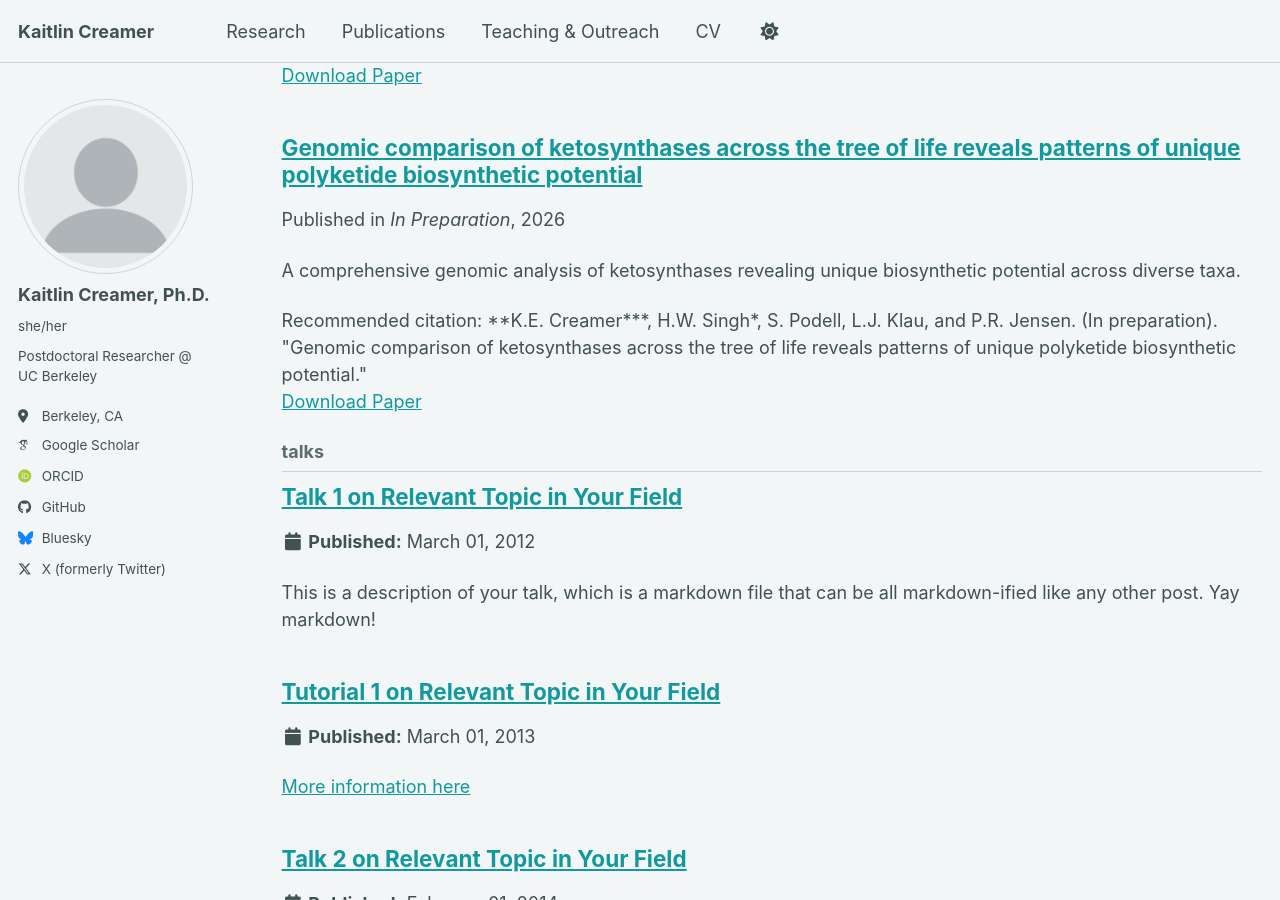
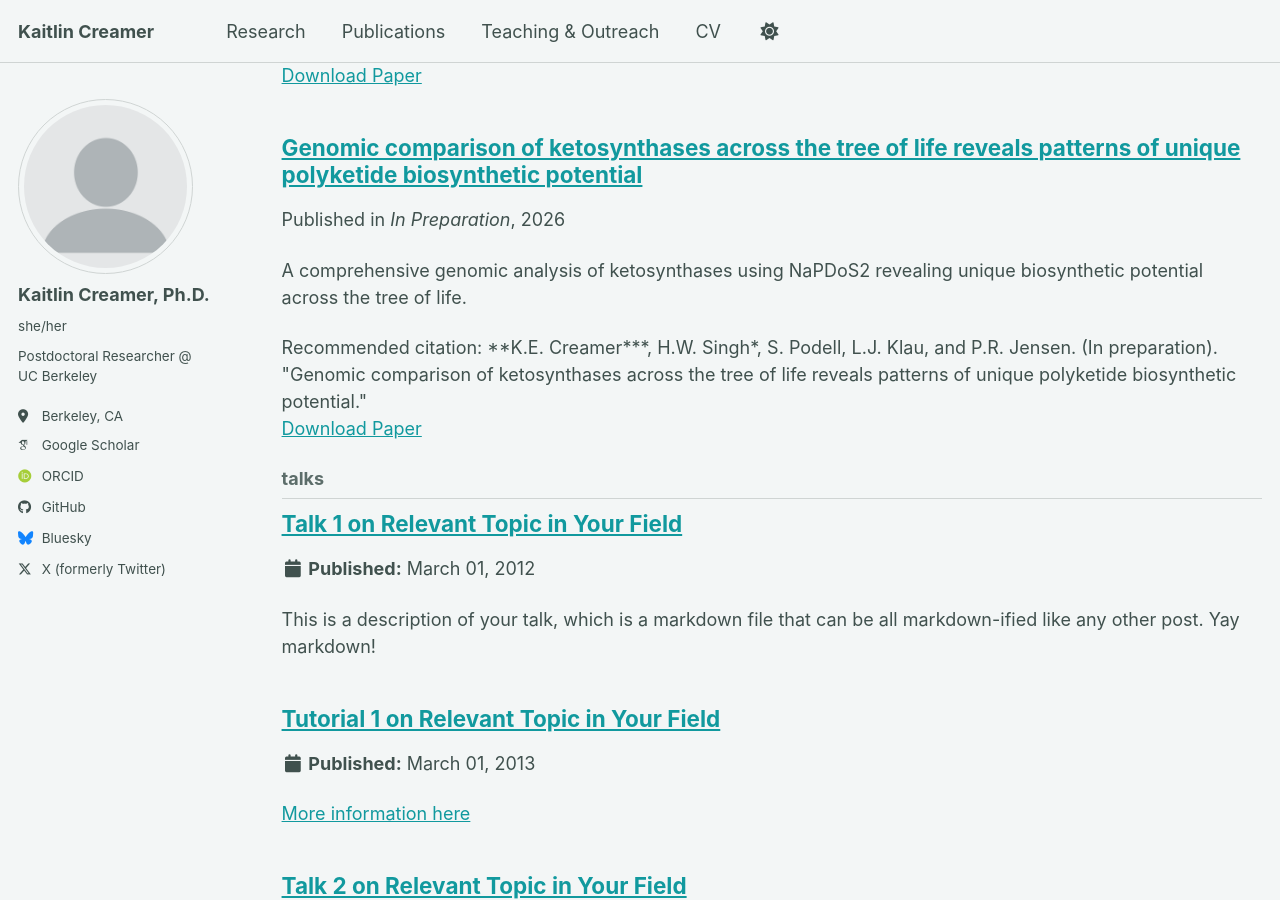
Before and after one commit to creamerk/creamerk.github.io, a Jekyll site: the page built from _pages/collection-archive.html, in a window 1280 px wide and 900 px high, scrolled down 2598 px. Built offline with Jekyll 4.4.1, drawn with Linux system fonts in a browser that asks for light colours; some web fonts are replaced; a script bundle is joined from its source files by our own code; library files that are not in the unit come from our copies.

Commit message:
Update 2026-01-01-genomic-comparison-ketosynthases.md
small changes KS paper

```diff
--- a/_publications/2026-01-01-genomic-comparison-ketosynthases.md
+++ b/_publications/2026-01-01-genomic-comparison-ketosynthases.md
@@ -2,7 +2,7 @@
 title: "Genomic comparison of ketosynthases across the tree of life reveals patterns of unique polyketide biosynthetic potential"
 collection: publications
 permalink: /publication/2026-01-01-genomic-comparison-ketosynthases
-excerpt: 'A comprehensive genomic analysis of ketosynthases revealing unique biosynthetic potential across diverse taxa.'
+excerpt: 'A comprehensive genomic analysis of ketosynthases using NaPDoS2 revealing unique biosynthetic potential across the tree of life.'
 date: 2026-01-01
 venue: 'In Preparation'
 paperurl: ''
```
